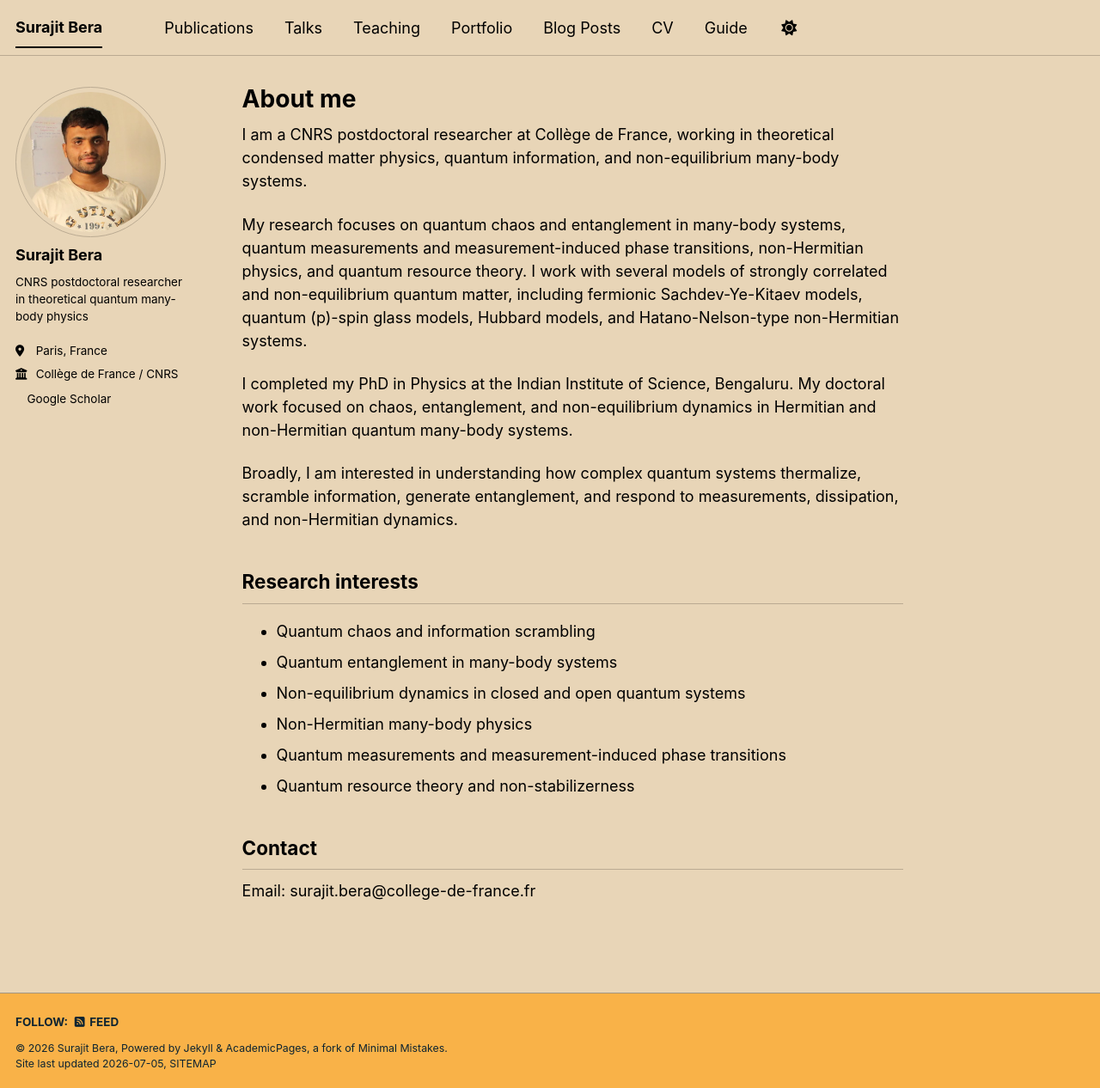
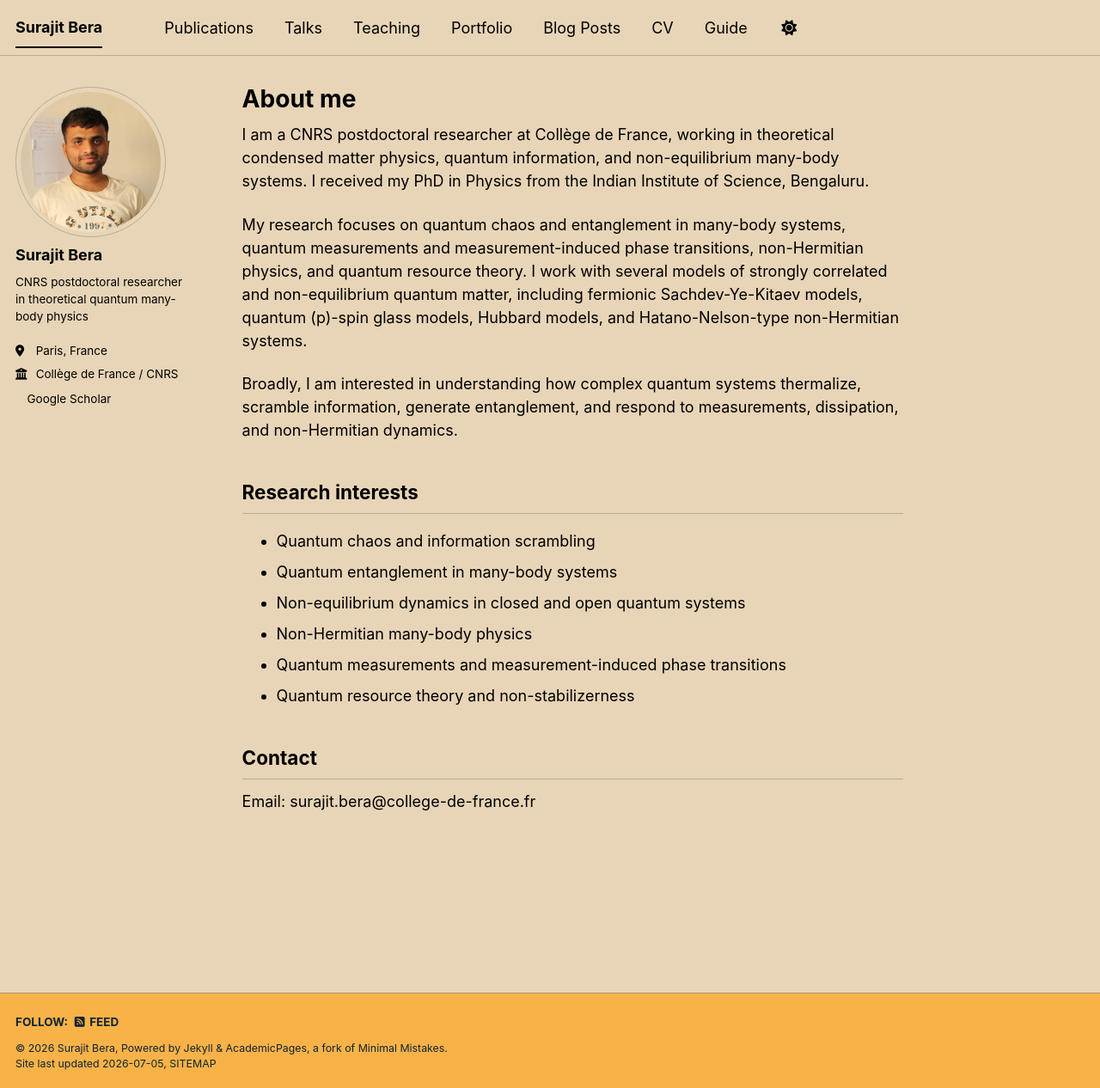
Before and after one commit to surajitbera-physics/surajitbera-physics.github.io, a Jekyll site: the page built from _pages/about.md, in a window 1280 px wide and 1266 px high. Shown: the whole window at 86% size. Built offline with Jekyll 4.4.1, drawn with Linux system fonts in a browser that asks for light colours; a style sheet for code colours, icons or effects is not loaded.

Commit message:
Refactor about page to streamline content
Removed redundant sentences about PhD and research position.

```diff
--- a/_pages/about.md
+++ b/_pages/about.md
@@ -7,12 +7,9 @@ redirect_from:
   - /about.html
 ---
 
-
-I am a CNRS postdoctoral researcher at Collège de France, working in theoretical condensed matter physics, quantum information, and non-equilibrium many-body systems.
+I am a CNRS postdoctoral researcher at Collège de France, working in theoretical condensed matter physics, quantum information, and non-equilibrium many-body systems. I received my PhD in Physics from the Indian Institute of Science, Bengaluru.
 
 My research focuses on quantum chaos and entanglement in many-body systems, quantum measurements and measurement-induced phase transitions, non-Hermitian physics, and quantum resource theory. I work with several models of strongly correlated and non-equilibrium quantum matter, including fermionic Sachdev-Ye-Kitaev models, quantum \(p\)-spin glass models, Hubbard models, and Hatano-Nelson-type non-Hermitian systems.
-
-I completed my PhD in Physics at the Indian Institute of Science, Bengaluru. My doctoral work focused on chaos, entanglement, and non-equilibrium dynamics in Hermitian and non-Hermitian quantum many-body systems.
 
 Broadly, I am interested in understanding how complex quantum systems thermalize, scramble information, generate entanglement, and respond to measurements, dissipation, and non-Hermitian dynamics.
 
```
